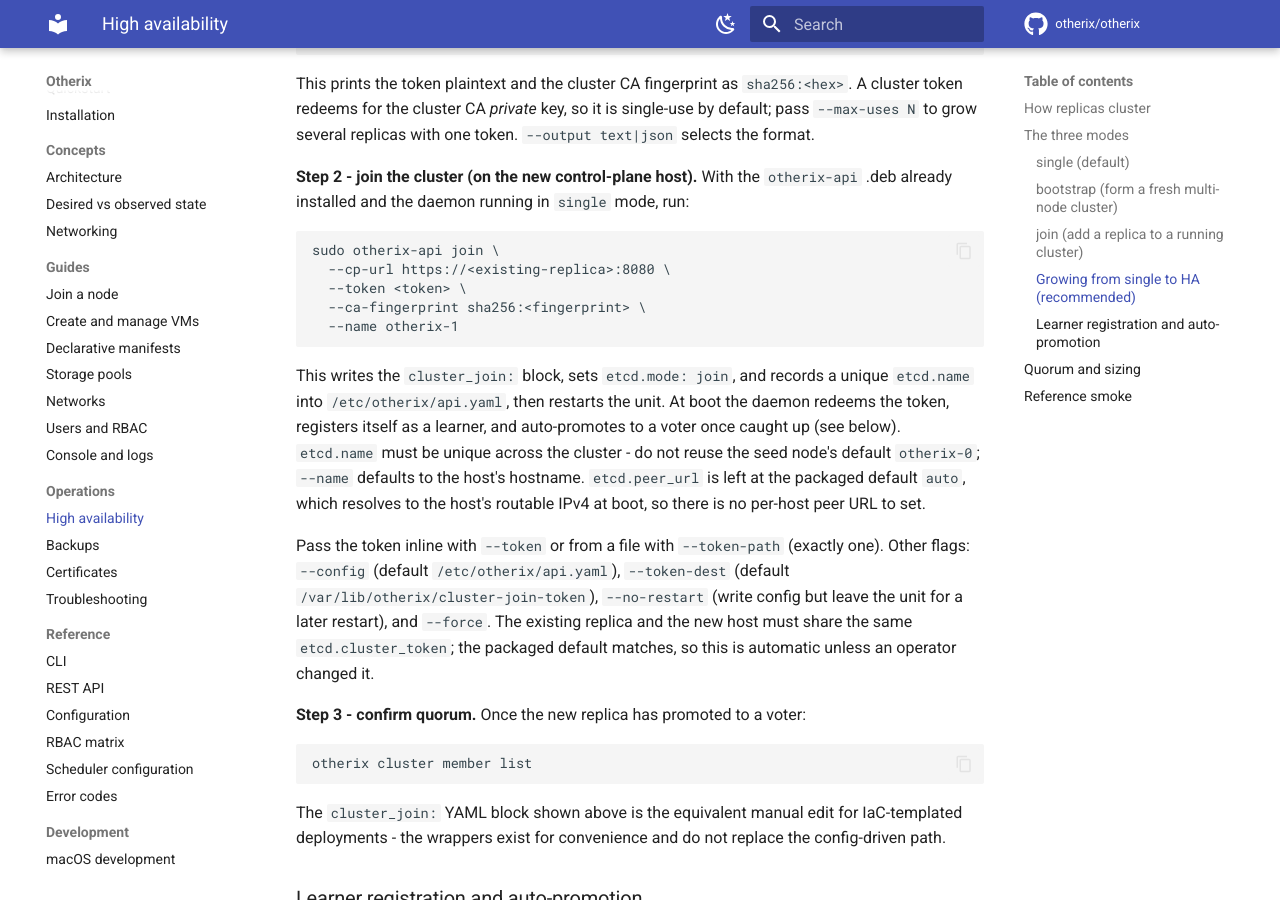
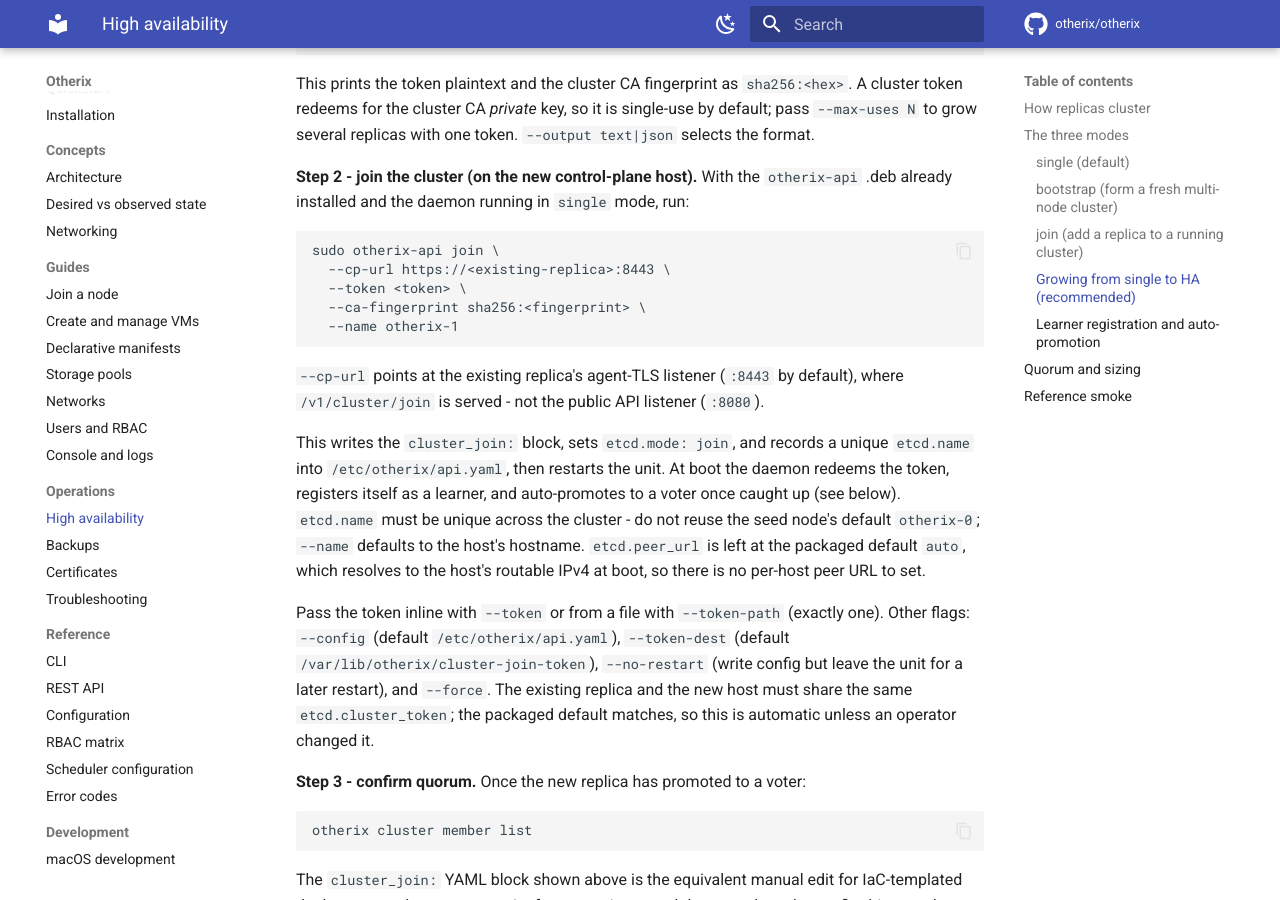
Before and after one commit to otherix/otherix, an MkDocs documentation site: the page built from docs/operations/high-availability.md, in a window 1280 px wide and 900 px high, scrolled down 2386 px. Built offline with MkDocs 1.6.1 and Material for MkDocs 9.7.7, drawn with Linux system fonts in a browser that asks for light colours; comment, search, counter and statistics services are not loaded.

Commit message:
fix(cli,docs): point cluster join --cp-url at the agent-TLS listener (:8443)
/v1/cluster/join is mounted only on the agent-TLS listener (agent_server.listen,
default :8443), not the public API listener (:8080). The operator copy-paste
hints pointed at :8080, which does not serve the endpoint - a join would fail at
the joining daemon's next boot. Caught in final review.

````diff
--- a/docs/operations/high-availability.md
+++ b/docs/operations/high-availability.md
@@ -112,11 +112,15 @@
 
 ```
 sudo otherix-api join \
-  --cp-url https://<existing-replica>:8080 \
+  --cp-url https://<existing-replica>:8443 \
   --token <token> \
   --ca-fingerprint sha256:<fingerprint> \
   --name otherix-1
 ```
+
+`--cp-url` points at the existing replica's agent-TLS listener (`:8443` by
+default), where `/v1/cluster/join` is served - not the public API listener
+(`:8080`).
 
 This writes the `cluster_join:` block, sets `etcd.mode: join`, and records a
 unique `etcd.name` into `/etc/otherix/api.yaml`, then restarts the unit. At boot
````
Also changed, not shown: 1 other file.
